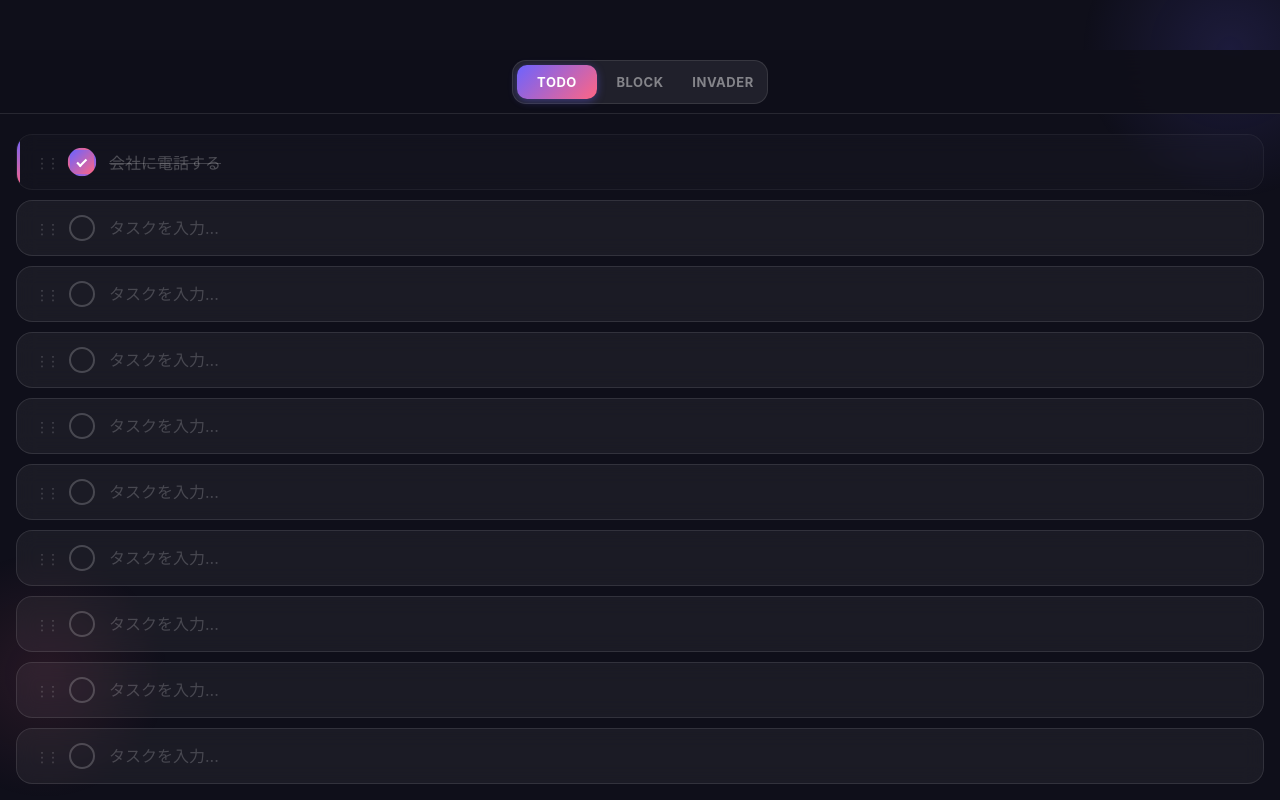
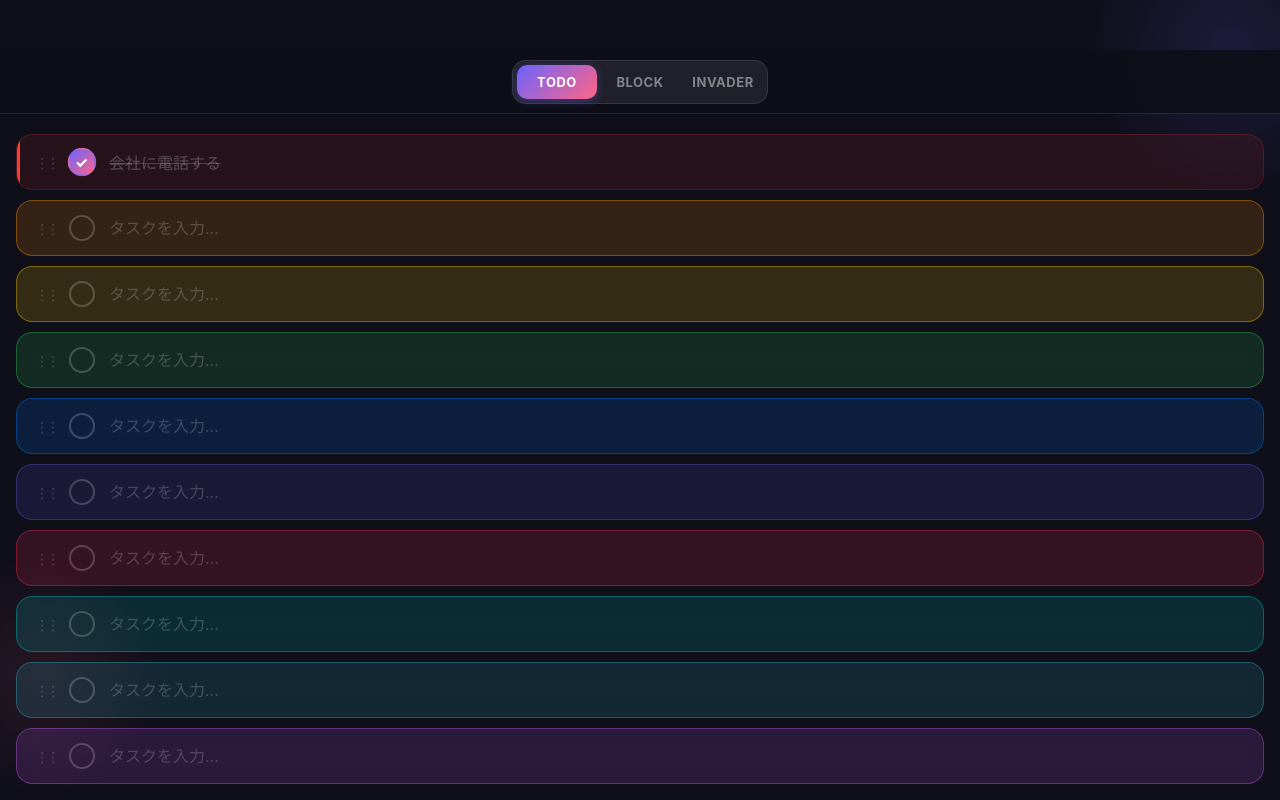
Before and after one commit to satou0104/todo-kuzushi, a website: page index.html in a window 1280 px wide. Both pictures are taken after a click on the button 82 px from the left and 162 px from the top of the page. Drawn offline with Linux system fonts and the light colour scheme.

Commit message:
Apply todo item color styling from BLOCK_COLORS

```diff
--- a/app.js
+++ b/app.js
@@ -50,6 +50,18 @@ function renderTodoList() {
     const li = document.createElement('li');
     li.className = 'todo-item' + (todo.completed ? ' is-completed' : '');
     li.dataset.index = index;
+
+    // ブロックカラーをTODOアイテムの背景に薄く適用
+    const color = BLOCK_COLORS[index % BLOCK_COLORS.length];
+    if (todo.completed) {
+      li.style.background = `${color}18`;
+      li.style.borderColor = `${color}30`;
+    } else {
+      li.style.background = `${color}28`;
+      li.style.borderColor = `${color}60`;
+    }
+    // 左アクセントラインの色もブロックカラーに合わせる
+    li.style.setProperty('--item-accent', color);
 
     // ドラッグハンドル
     const handle = document.createElement('span');
--- a/style.css
+++ b/style.css
@@ -230,7 +230,7 @@ html, body {
   top: 0;
   bottom: 0;
   width: 3px;
-  background: linear-gradient(180deg, #6C63FF, #FF6584);
+  background: var(--item-accent, #6C63FF);
   border-radius: 3px 0 0 3px;
   opacity: 0;
   transition: opacity 0.2s;
@@ -241,7 +241,6 @@ html, body {
 }
 
 .todo-item.is-completed {
-  background: rgba(255,255,255,0.02);
   border-color: rgba(255,255,255,0.05);
 }
 
```
